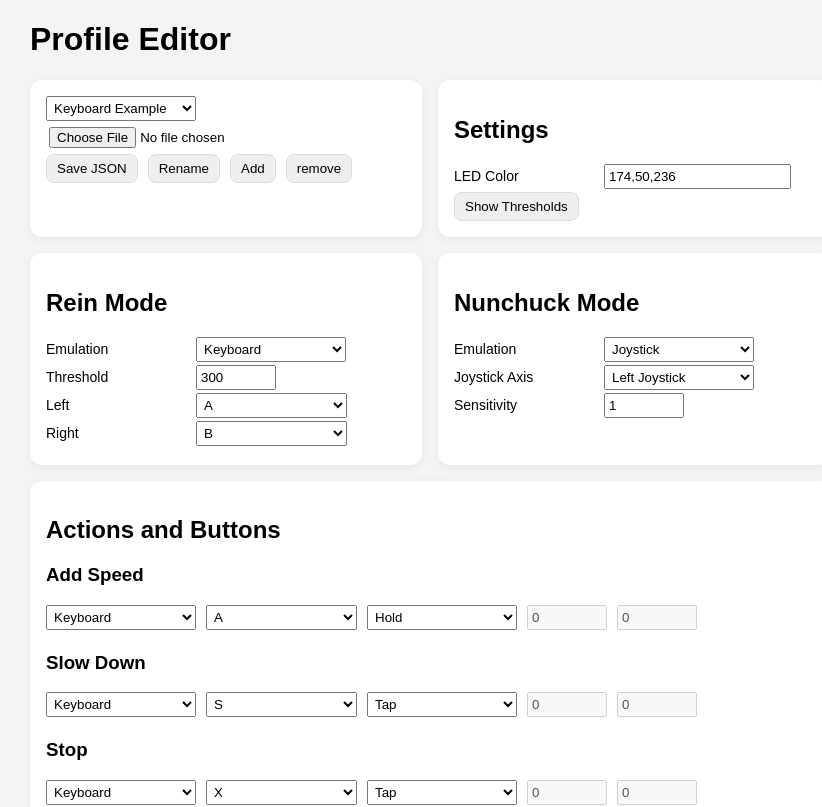
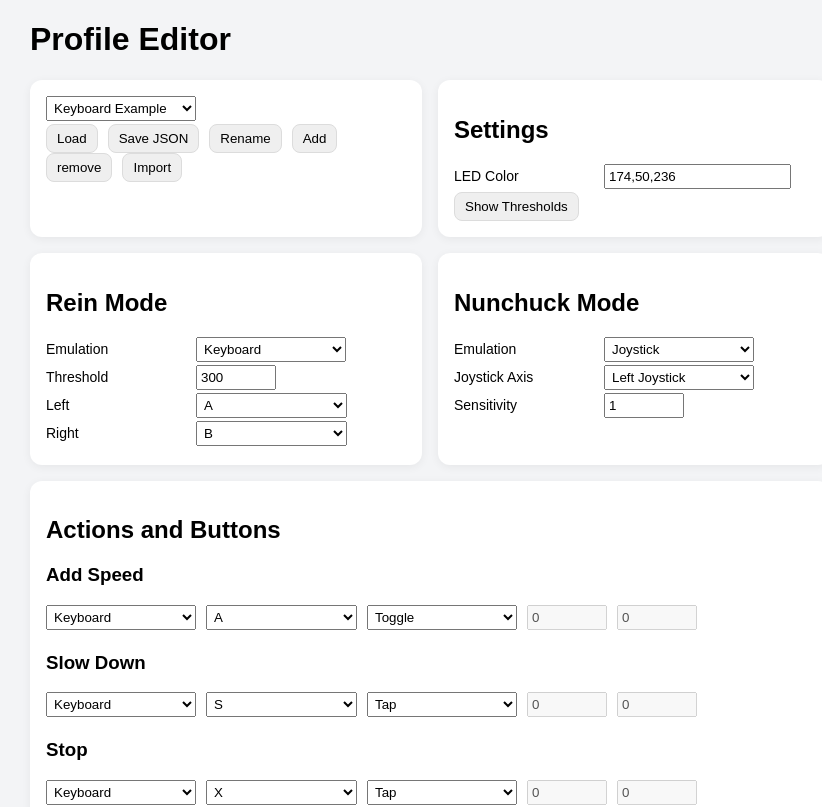
Before and after one commit to Squalius-cephalus/OpenRidingController_Profile_Editor, a Vue app in the folder profile-editor-vue-app/: page / in a window 1280 px wide. Shown: the top 807 px of the page, without its empty margins (210-1032 px from the left). Built offline with nearby package versions, Linux system fonts and the light colour scheme; the HTML template or start-up script is replaced by a standard one.

Commit message:
Bug fixes, added option to import single profile

```diff
--- a/profile-editor-vue-app/src/components/ButtonsEditor.vue
+++ b/profile-editor-vue-app/src/components/ButtonsEditor.vue
@@ -9,12 +9,30 @@ function setDefaultKeycode(step: MacroStep) {
   step.Keycode = getKeycodes(step.Mode as Mode)?.[0]?.value ?? ''
 }
 
-function GetAnalogPlaceholders() {
-  return 'FIX THIS'
+function getAnalogPlaceholder(mode: string) {
+  switch (mode) {
+    case 'Analog':
+      return '-127 - 127'
+
+    case 'MouseMove':
+      return 'Distance'
+
+    default:
+      return 'Value'
+  }
 }
 
-function GetValuePlaceholders() {
-  return 'FIX THIS'
+function getValuePlaceholder(action: string) {
+  switch (action) {
+    case 'Hold':
+      return 'Seconds'
+
+    case 'Multitap':
+      return 'Tap count'
+
+    default:
+      return 'Value'
+  }
 }
 function maxSteps() {
   return 128
@@ -67,7 +85,7 @@ function removeStep(btn: ButtonConfig, si: number) {
         type="number"
         :step="maxSteps()"
         v-model.number="btn.Value"
-        :placeholder="GetValuePlaceholders()"
+        :placeholder="getValuePlaceholder(btn.Action)"
         :disabled="!['Hold', 'Multitap'].includes(btn.Action)"
         :min="0"
         :max="10"
@@ -78,7 +96,7 @@ function removeStep(btn: ButtonConfig, si: number) {
         type="number"
         step="1"
         v-model.number="btn['AnalogValue']"
-        :placeholder="GetAnalogPlaceholders()"
+        :placeholder="getAnalogPlaceholder(btn.Action)"
         :min="-127"
         :max="127"
         :disabled="!['Analog', 'MouseMove'].includes(btn.Mode)"
@@ -106,7 +124,7 @@ function removeStep(btn: ButtonConfig, si: number) {
           <input
             type="number"
             v-model.number="step.Value"
-            :placeholder="GetValuePlaceholders()"
+            :placeholder="getValuePlaceholder(btn.Action)"
             :disabled="!['Hold', 'Multitap'].includes(step.Action)"
             :step="maxSteps()"
             :min="0"
@@ -117,7 +135,7 @@ function removeStep(btn: ButtonConfig, si: number) {
             type="number"
             v-model.number="step['AnalogValue']"
             :disabled="!['MouseMove', 'Analog'].includes(step.Mode)"
-            :placeholder="GetAnalogPlaceholders()"
+            :placeholder="getAnalogPlaceholder(step.Mode)"
             :min="-127"
             :max="127"
           />
--- a/profile-editor-vue-app/src/components/NunchuckMode.vue
+++ b/profile-editor-vue-app/src/components/NunchuckMode.vue
@@ -24,7 +24,7 @@ const nunchuckmode = defineModel<NunchuckMode>()
           {{ opt.label }}
         </option>
       </select>
-
+    </div>
     <div>
       <label>Sensitivity</label>
       <input
@@ -36,5 +36,4 @@ const nunchuckmode = defineModel<NunchuckMode>()
       />
     </div>
   </div>
-  </div>
 </template>
--- a/profile-editor-vue-app/src/components/ProfileSelect.vue
+++ b/profile-editor-vue-app/src/components/ProfileSelect.vue
@@ -1,6 +1,6 @@
 <script setup lang="ts">
 import type { Profile } from '../types/profiles'
-
+import { ref } from 'vue'
 defineProps<{
   profiles: Profile[]
   selectedIndex: number
@@ -13,7 +13,17 @@ const emit = defineEmits<{
   (e: 'rename', event: Event): void
   (e: 'add', event: Event): void
   (e: 'remove', event: Event): void
+  (e: 'import-profile', event: Event): void
 }>()
+const importProfile = ref<HTMLInputElement | null>(null)
+function triggerImport() {
+  importProfile.value?.click()
+}
+
+const loadProfiles = ref<HTMLInputElement | null>(null)
+function triggerLoad() {
+  loadProfiles.value?.click()
+}
 </script>
 
 <template>
@@ -26,10 +36,26 @@ const emit = defineEmits<{
     </option>
   </select>
   <div>
-    <input type="file" accept="application/json" @change="emit('load', $event)" />
+    <button @click="triggerLoad">Load</button>
+    <input
+      type="file"
+      accept="application/json"
+      @change="emit('load', $event)"
+      style="display: none"
+      ref="loadProfiles"
+    />
+
+    <input
+      type="file"
+      accept="application/json"
+      @change="emit('import-profile', $event)"
+      style="display: none"
+      ref="importProfile"
+    />
     <button @click="emit('save', $event)">Save JSON</button>
     <button @click="emit('rename', $event)">Rename</button>
     <button @click="emit('add', $event)">Add</button>
     <button @click="emit('remove', $event)">remove</button>
+    <button @click="triggerImport">Import</button>
   </div>
 </template>
--- a/profile-editor-vue-app/src/types/options.ts
+++ b/profile-editor-vue-app/src/types/options.ts
@@ -17,7 +17,7 @@ export const ReinModeOptionsAxis = [
 export const ButtonOptions = [
   { label: 'Mouse Move', value: 'MouseMove' },
   { label: 'Mouse Button', value: 'MouseButton' },
-  { label: 'Joystick', value: 'Joystick' },
+  { label: 'Analog', value: 'Analog' },
   { label: 'Keyboard', value: 'Keyboard' },
   { label: 'Gamepad', value: 'Gamepad' },
   { label: 'Macro', value: 'Macro' },
@@ -26,16 +26,16 @@ export const ButtonOptions = [
 export const MacroOptions = [
   { label: 'Mouse Move', value: 'MouseMove' },
   { label: 'Mouse Button', value: 'MouseButton' },
-  { label: 'Joystick', value: 'Joystick' },
+  { label: 'Analog', value: 'Analog' },
   { label: 'Keyboard', value: 'Keyboard' },
   { label: 'Gamepad', value: 'Gamepad' },
 ] as const
 
 export const ActionOptions = [
   { label: 'Tap', value: 'Tap' },
-  { label: 'Hold', value: 'Toggle' },
+  { label: 'Hold', value: 'Hold' },
   { label: 'Toggle', value: 'Toggle' },
-  { label: 'ToggleOn', value: 'ToggleOn' },
-  { label: 'ToggleOff', value: 'ToggleOff' },
+  { label: 'Toggle On', value: 'ToggleOn' },
+  { label: 'Toggle Off', value: 'ToggleOff' },
   { label: 'Multitap', value: 'Multitap' },
 ] as const
--- a/profile-editor-vue-app/src/views/ProfileEditor.vue
+++ b/profile-editor-vue-app/src/views/ProfileEditor.vue
@@ -117,6 +117,56 @@ function removeProfile() {
   }
 }
 
+function importProfile(event: Event) {
+  const input = event.target as HTMLInputElement
+  const file = input.files?.[0]
+
+  if (!file) return
+
+  const reader = new FileReader()
+
+  reader.onload = () => {
+    try {
+      const parsed = JSON.parse(reader.result as string)
+
+      if (!Array.isArray(parsed.profiles)) {
+        alert('Invalid profiles file')
+        return
+      }
+
+      const list = parsed.profiles.map((p: Profile, i: number) => `${i}: ${p.Name}`).join('\n')
+
+      const selected = prompt(`Select profile index to import:\n\n${list}`)
+
+      if (selected === null) return
+
+      const index = Number(selected)
+
+      if (Number.isNaN(index) || index < 0 || index >= parsed.profiles.length) {
+        alert('Invalid profile index')
+        return
+      }
+
+      const profile = parsed.profiles[index] as Profile
+
+      if (nameExists(profile.Name)) {
+        alert('Profile name already exists!')
+        return
+      }
+
+      profiles.value.push(profile)
+
+      selectedIndex.value = profiles.value.length - 1
+    } catch {
+      alert('Invalid JSON file')
+    }
+
+    input.value = ''
+  }
+
+  reader.readAsText(file)
+}
+
 function clone<T>(obj: T): T {
   return JSON.parse(JSON.stringify(obj))
 }
@@ -137,6 +187,7 @@ function clone<T>(obj: T): T {
             @rename="renameProfile"
             @add="addProfile"
             @remove="removeProfile"
+            @import-profile="importProfile"
           />
         </div>
 
```
Lines whose indentation alone changed are shown as unchanged.
